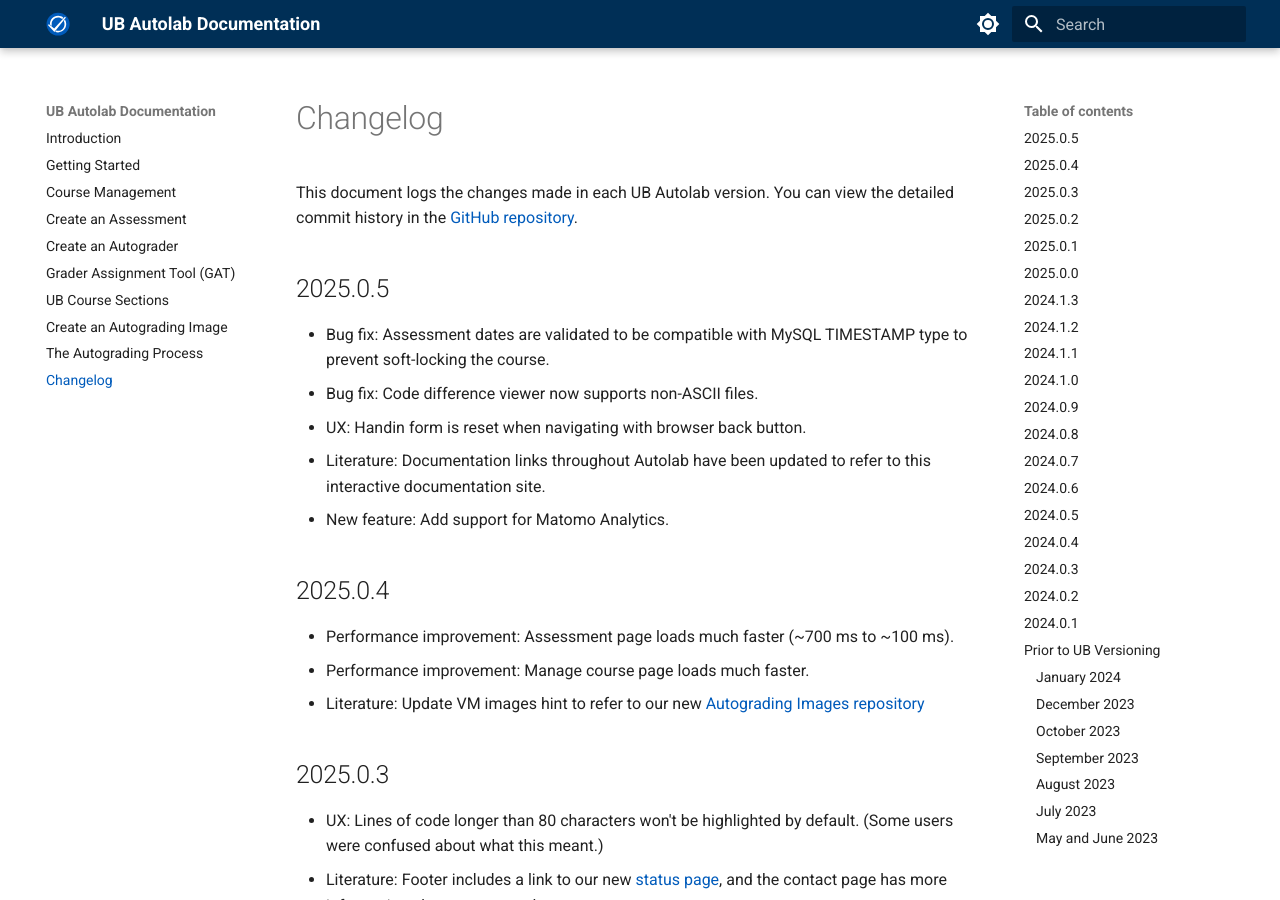
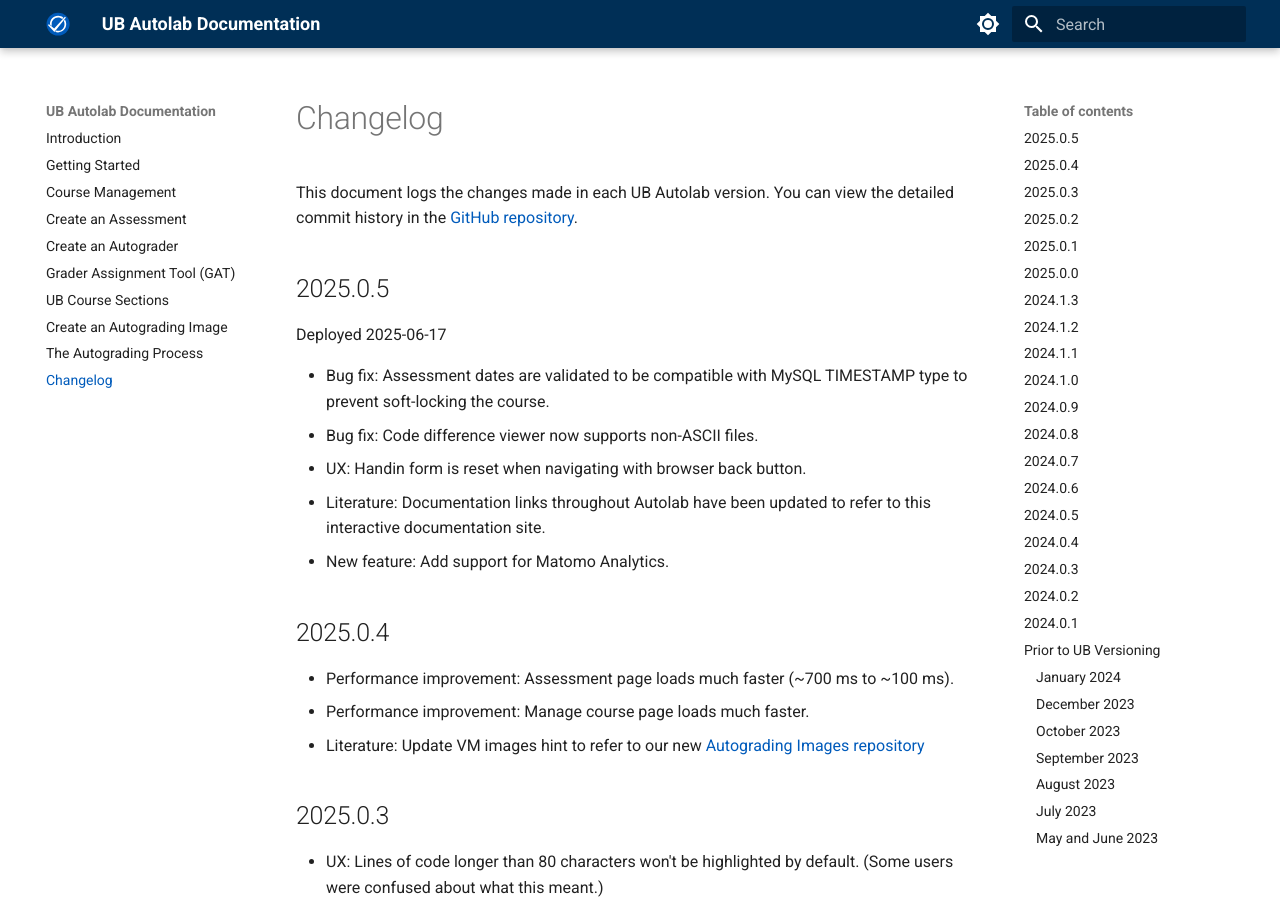
Before and after one commit to UB-CSE-IT/Autolab-Public-Documentation, an MkDocs documentation site: the page built from docs/Changelog.md, in a window 1280 px wide and 900 px high. Built offline with MkDocs 1.6.1 and Material for MkDocs 9.7.7, drawn with Linux system fonts in a browser that asks for light colours.

Commit message:
Add deploy date, rebuild

```diff
--- a/docs/Changelog.md
+++ b/docs/Changelog.md
@@ -2,6 +2,8 @@ This document logs the changes made in each UB Autolab version. You can view the
 the [GitHub repository](https://github.com/UB-CSE-IT/Autolab).
 
 ## 2025.0.5
+
+Deployed 2025-06-17
 
 - Bug fix: Assessment dates are validated to be compatible with MySQL TIMESTAMP type to prevent soft-locking the course.
 - Bug fix: Code difference viewer now supports non-ASCII files.
```
Also changed, not shown: site/Changelog/index.html, site/search/search_index.json.
